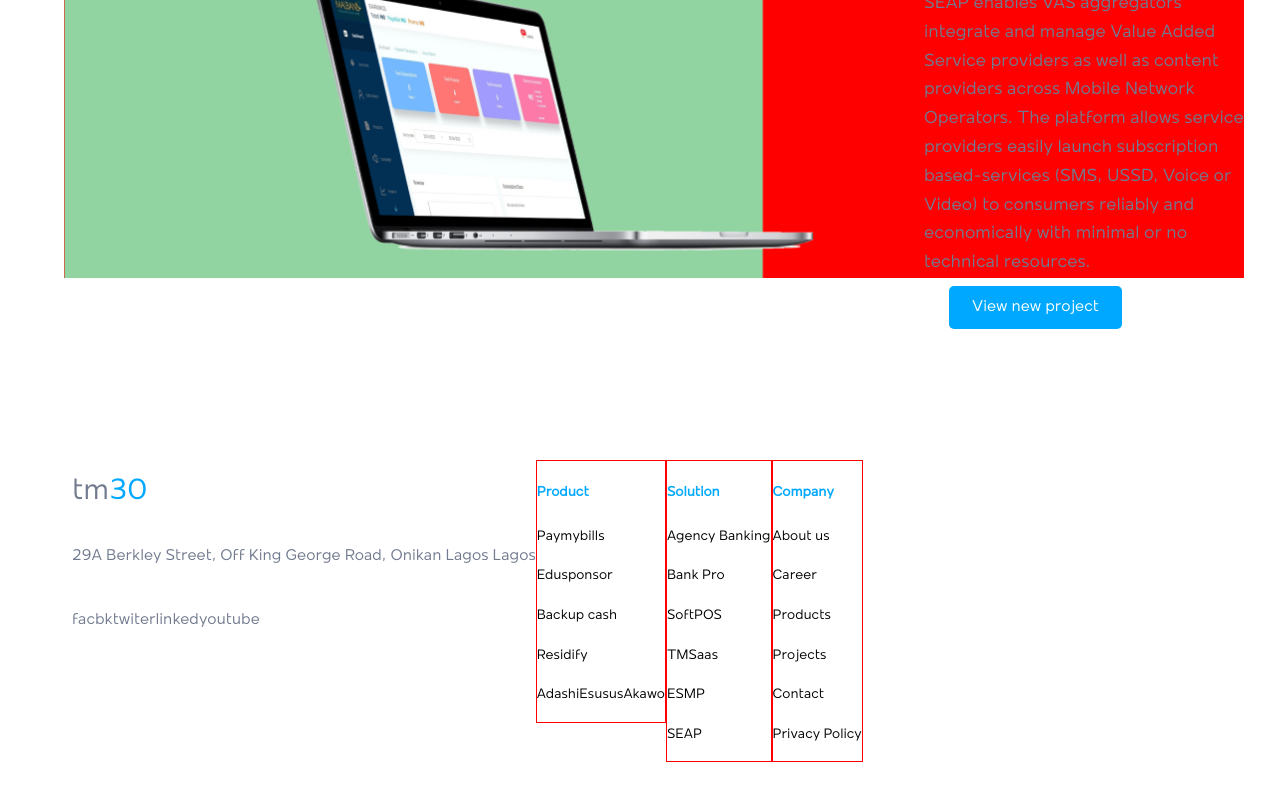
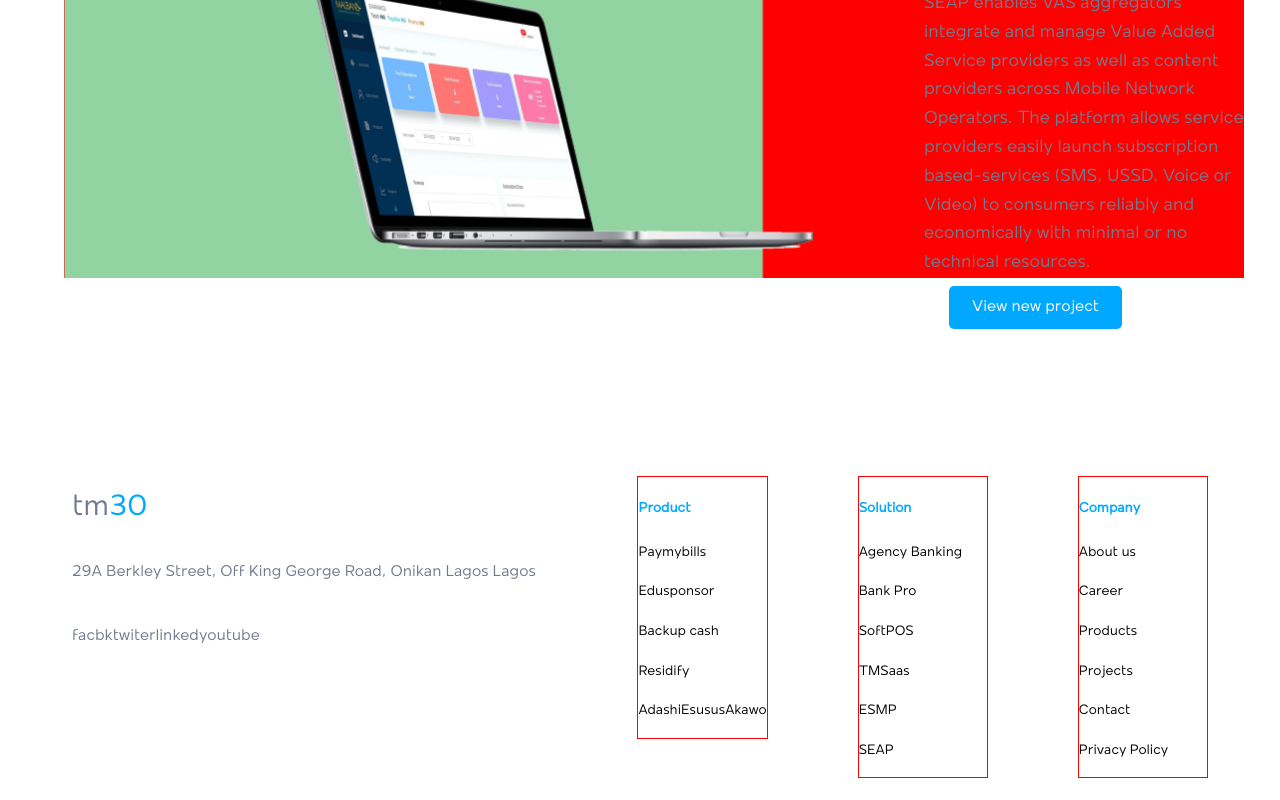
Before and after one commit to brunolotab/myTm30, a React (Vite) app in the folder project1/: page /Solutions in a window 1280 px wide. Shown: the part 3614-4414 px from the top of the page. Built offline with nearby package versions, Linux system fonts and the light colour scheme.

Commit message:
eight commit

```diff
--- a/project1/src/Components/Footbar.jsx
+++ b/project1/src/Components/Footbar.jsx
@@ -8,7 +8,7 @@
                 <div className='main-wrapper'>
                     <div className='wrapper-1'>
                         <div style={{ fontSize: '30px' }}>tm<span style={{ color: '#00a9ff' }}>30</span></div>
-                        <div>29A Berkley Street, Off King George Road, Onikan Lagos Lagos</div>
+                        <div className='wrapper-mini'>29A Berkley Street, Off King George Road, Onikan Lagos Lagos</div>
                         <div>facbk<span>twiter</span><span>linked</span>youtube</div>
                     </div>
                     <div className='container'>
@@ -57,9 +57,12 @@
         /* display: block; */
         margin: 6rem 3rem ;
         height: 460px;
-        padding-bottom: 2.4rem;
+        /* padding-bottom: 1.4rem; */
+        /* gap: 200px; */
         /* border-bottom: 1px solid grey; */
-        /* justify-content: space-around; */
+        /* justify-content: left; */
+        justify-content: space-between;
+        align-items: flex-start;
 
 
     }
@@ -73,11 +76,15 @@
 
     }
     .container {
-        display: flex;
+        /* display: flex; */
         /* flex-direction: column; */
         align-items: start;
-        justify-content: space-between;
+        /* justify-content: space-around; */
         /* justify-content: center; */
+        display: grid;
+        grid-template-columns: repeat(3, 1fr);
+        column-gap: 90px;
+
 
     }
     .wrapper-2 {
@@ -92,6 +99,7 @@
         border: 1px solid red;
 
     }
+
     .wrapper-3 {
         display: flex;
         justify-content: space-between;
@@ -104,6 +112,7 @@
         /* position: relative;
         top: -220px;*/
         line-height: 5.4rem;
+        margin-top: -150px;
     }
 
     @media screen and (max-width: 1075px ) {
@@ -113,10 +122,14 @@
         .container{
             display: flex;
              justify-content: space-between;
+             /* width: 500px; */
 
             /* justify-content: start; */
         /* align-items: start; */
 
+        }
+        .wrapper-1{
+            line-height: 4rem;
         }
         .wrapper-2 {
         /* display: flex; */
@@ -126,19 +139,65 @@
         font-size: 14px;
         /* line-height: 0.6rem; */
         border: 1px solid green;
+    }
+    p {
+        padding: 1px;
+        width: 130px;
+    }
+    .wrapper-3 {
+        margin-top: 150px;
+
+    }
+
+    }
+    @media screen and (max-width: 695px){
+        .container {
+            font-size: 12px;
+            /* scale: 0.90; */
+            margin-left: -4px;
+        }
+        .main-container {
+            margin-left: -20px;
+
+        }
+    }
+    @media screen and (max-width: 600px) {
+        .main-container {
+            scale: 0.88;
+            margin-top: -150px;
+            margin-left: -60px;
+
+        }
+        .wrapper-1 {
+            /* width: 100%; */
+            /* line-height: normal; */
+            width: 470px;
+        }
+       .wrappermini {
+        line-height: normal;
+       }
+        .container {
+            column-gap: 50px;
+            padding: 4px;
+        }
+        p {
+        /* padding: 2px; */
+        width: 120px;
+        border: 1px solid yellow;
+
+        }
+        .main-wrapper {
+            /* margin-left: -5px; */
+            padding: 10px;
+        }
+        .wrapper-3 {
+        line-height: 4.8rem;
+        width: 490px;
+        /* margin-left: 80px; */
 
 
     }
-    /* .wrapper-3 {
-        display: flex;
-        justify-content: space-between;
-        align-items: center;
-        margin: 2rem 3rem ;
 
-        font-size: 12px;
-        font-weight: bolder;
-        color: #717a8e;
-    } */
+}
 
-    }
 `
--- a/project1/src/Pages/OurSolutions/Solutions.jsx
+++ b/project1/src/Pages/OurSolutions/Solutions.jsx
@@ -52,6 +52,8 @@
     background-color: #fff;
     font-size: 18px;
     color: #717a8e;
+    padding-bottom: 3rem;
+
 
   }
      .wrapper {
@@ -132,6 +134,7 @@
    @media screen and (max-width: 1075px){
     .solution-wrapper {
       padding: 1rem;
+      margin-bottom: -80px;
     }
     .flexsolution{
       padding: 3.5rem;
@@ -221,4 +224,5 @@
     width: 95%;
   }
 }
+
 `
```
